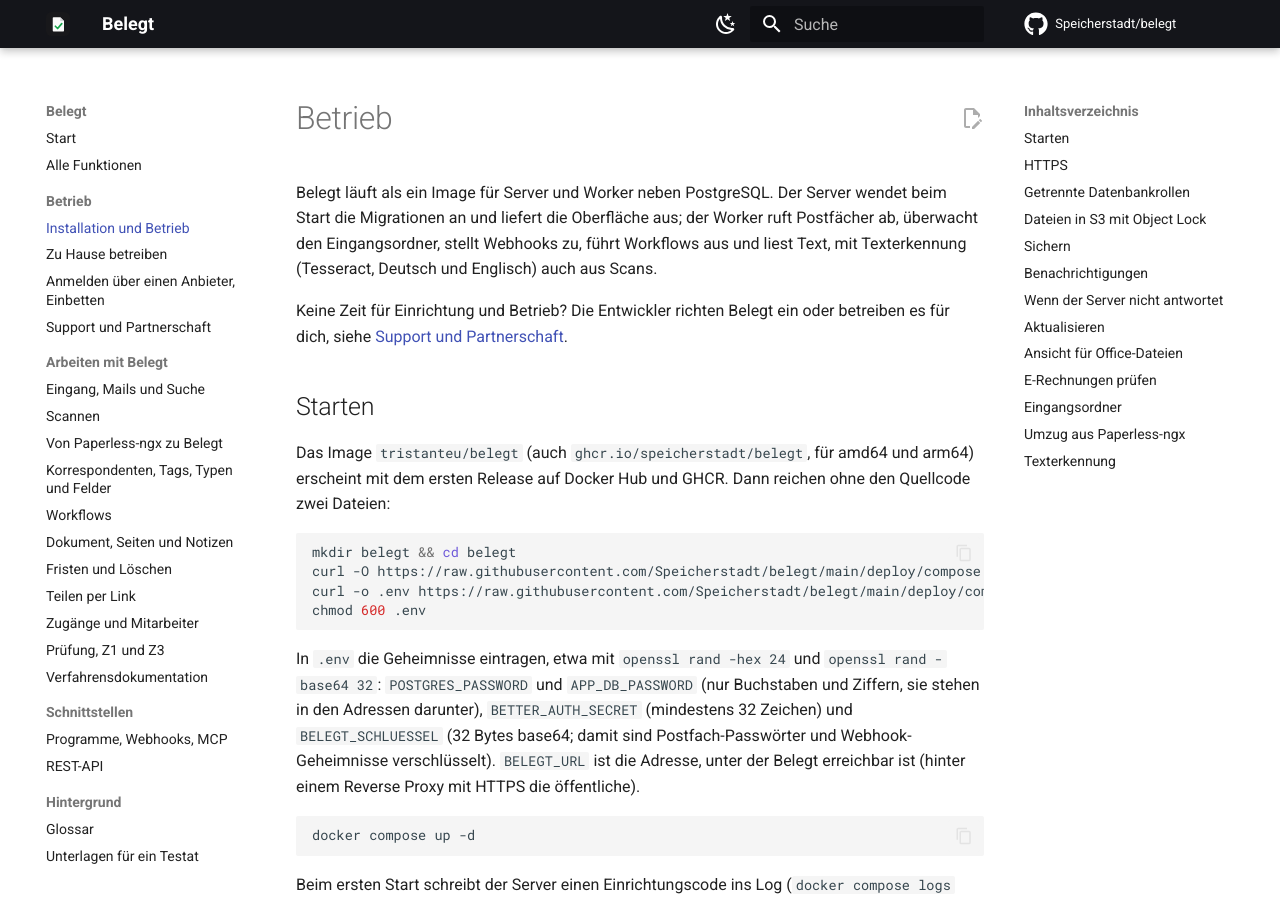
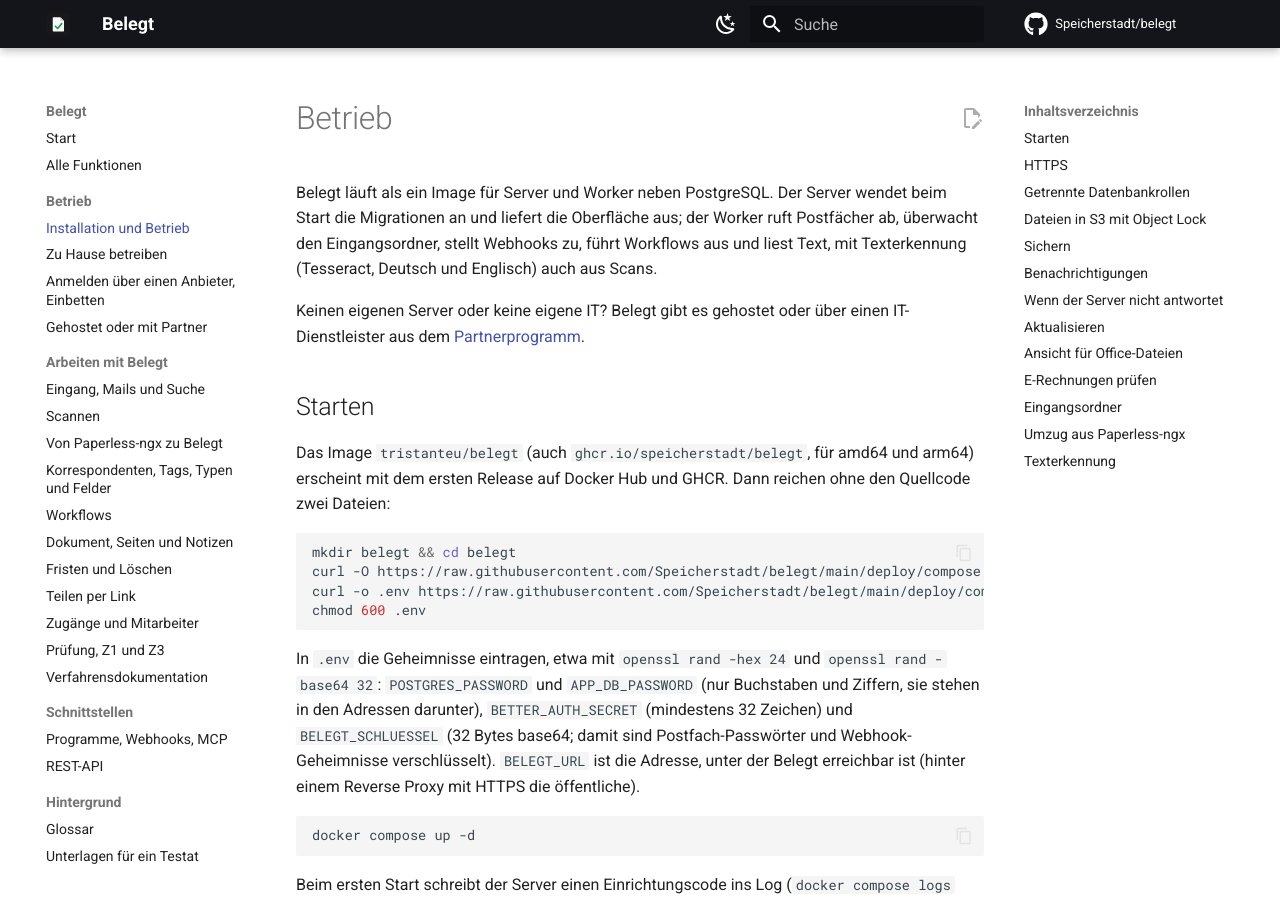
Before and after one commit to Speicherstadt/belegt, an MkDocs documentation site: the page built from docs/betrieb.md, in a window 1280 px wide and 900 px high. Built offline with MkDocs 1.6.1 and Material for MkDocs 9.7.7, drawn with Linux system fonts in a browser that asks for light colours; plug-ins that fetch from the network failed and are left out; comment, search, counter and statistics services are not loaded.

Commit message:
README und Doku: gehostet oder mit Partner statt Einzelsupport
Das Angebot soll skalieren: statt Einrichtung, Umzug und Support für
einzelne Nutzer gibt es den gehosteten Betrieb und ein Partnerprogramm
für IT-Dienstleister und Hoster (speicherstadt.app/partner/).

README: Abschnitt „Support und Partnerschaft“, Eintrag in der
Navigationszeile und der Satz in der FAQ zu den Kosten entfallen; am
Ende des Schnellstarts ein Absatz zu gehostet oder mit Partner, im
Fußbereich ein Verweis auf das Partnerprogramm, ohne Mailadresse.

Doku: docs/support.md wird docs/partner.md („Gehostet oder mit
Partner“), Fragen zur Nutzung in die Issues; der Hinweis oben in
docs/betrieb.md verweist darauf.

Co-Authored-By: Claude Opus 5.5 <noreply@anthropic.com>
Claude-Session: https://claude.ai/code/session_01Y3rdfZYTaVFaSUfuoFSMdk

```diff
--- a/docs/betrieb.md
+++ b/docs/betrieb.md
@@ -10,8 +10,8 @@ Belegt läuft als ein Image für Server und Worker neben PostgreSQL. Der Server
 und liefert die Oberfläche aus; der Worker ruft Postfächer ab, überwacht den Eingangsordner, stellt Webhooks zu, führt
 Workflows aus und liest Text, mit Texterkennung (Tesseract, Deutsch und Englisch) auch aus Scans.
 
-Keine Zeit für Einrichtung und Betrieb? Die Entwickler richten Belegt ein oder betreiben es für dich, siehe
-[Support und Partnerschaft](support.md).
+Keinen eigenen Server oder keine eigene IT? Belegt gibt es gehostet oder über einen IT-Dienstleister aus dem
+[Partnerprogramm](partner.md).
 
 ## Starten
 
--- a/mkdocs.yml
+++ b/mkdocs.yml
@@ -26,7 +26,7 @@ nav:
       - Installation und Betrieb: betrieb.md
       - Zu Hause betreiben: zuhause.md
       - Anmelden über einen Anbieter, Einbetten: einbetten.md
-      - Support und Partnerschaft: support.md
+      - Gehostet oder mit Partner: partner.md
   - Arbeiten mit Belegt:
       - Eingang, Mails und Suche: eingang.md
       - Scannen: scannen.md
```
Also changed, not shown: README.md (+5 -15 lines), docs/partner.md (added, +22 -0 lines), docs/support.md (deleted, +0 -25 lines).
